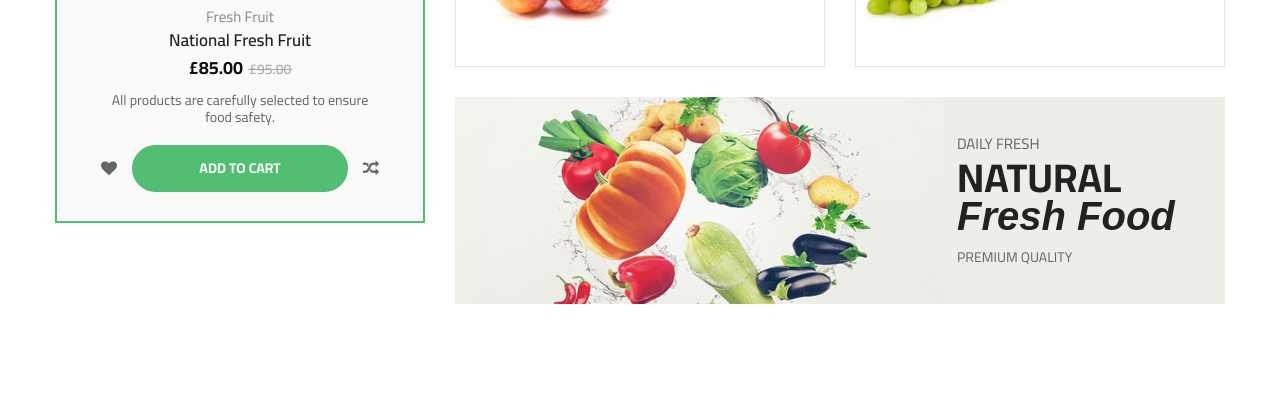
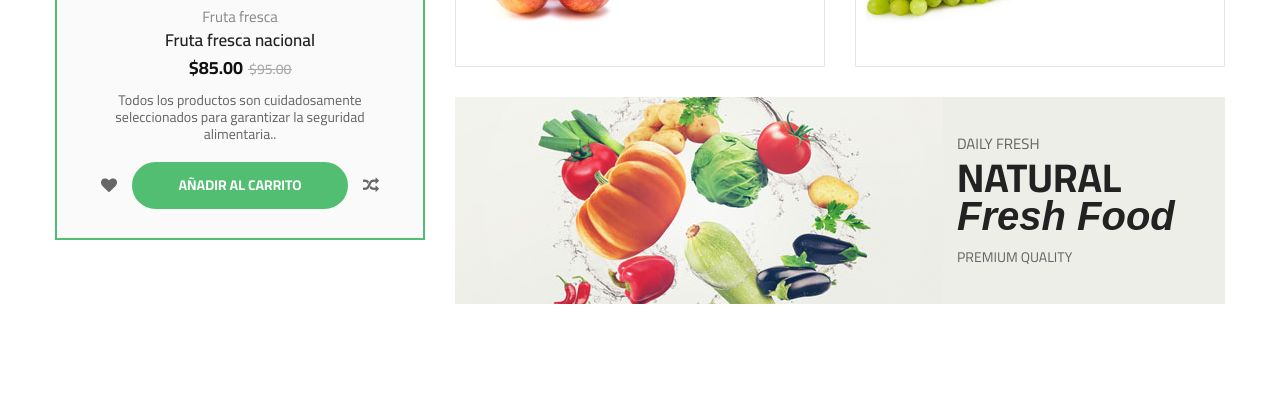
Before and after one commit to Samihaynes/Ecommerce-Fruits-Bazar, a PHP site: page /projects/ in a window 1280 px wide. Shown: the part 3390-3791 px from the top of the page. Run offline with PHP 8.4, Linux system fonts and the light colour scheme; data comes from the database, SQL or seed files in the repository; data that the repository does not hold is empty; some web fonts are replaced.

Commit message:
Message dial commit (ex: ajout de nouvelle fonctionnalité)

```diff
--- a/includes/banner_slider.php
+++ b/includes/banner_slider.php
@@ -31,7 +31,7 @@ while ($pdt_ftecth = mysqli_fetch_assoc($pdt_info)) {
                                     <div class="product-detail">
 
                                         <div class="price price-contain">
-                                            <ins><span class="price-amount"><span class="currencySymbol">TK. </span><?php echo $pdt_data['pdt_price'] ?></span></ins>
+                                            <ins><span class="price-amount"><span class="currencySymbol">$. </span><?php echo $pdt_data['pdt_price'] ?></span></ins>
 
 
                                         </div>
--- a/includes/deals_ofthe_day.php
+++ b/includes/deals_ofthe_day.php
@@ -1,6 +1,6 @@
 <div class="advance-product-box">
                                 <div class="biolife-title-box bold-style biolife-title-box__bold-style">
-                                    <h3 class="title">Deals of the day</h3>
+                                    <h3 class="title">Ofertas del día</h3>
                                 </div>
                                 <ul class="products biolife-carousel nav-top-right nav-none-on-mobile" data-slick='{"arrows":true, "dots":false, "infinite":false, "speed":400, "slidesMargin":30, "slidesToShow":1}'>
                                     <li class="product-item">
@@ -15,17 +15,17 @@
                                             </div>
                                             <div class="info">
                                                 <div class="biolife-countdown" data-datetime="2020-01-18 00:00 +00:00"></div>
-                                                <b class="categories">Fresh Fruit</b>
-                                                <h4 class="product-title"><a href="#" class="pr-name">National Fresh Fruit</a></h4>
+                                                <b class="categories">Fruta fresca</b>
+                                                <h4 class="product-title"><a href="#" class="pr-name">Fruta fresca nacional</a></h4>
                                                 <div class="price ">
-                                                    <ins><span class="price-amount"><span class="currencySymbol">£</span>85.00</span></ins>
-                                                    <del><span class="price-amount"><span class="currencySymbol">£</span>95.00</span></del>
+                                                    <ins><span class="price-amount"><span class="currencySymbol">$</span>85.00</span></ins>
+                                                    <del><span class="price-amount"><span class="currencySymbol">$</span>95.00</span></del>
                                                 </div>
                                                 <div class="slide-down-box">
-                                                    <p class="message">All products are carefully selected to ensure food safety.</p>
+                                                    <p class="message">Todos los productos son cuidadosamente seleccionados para garantizar la seguridad alimentaria..</p>
                                                     <div class="buttons">
                                                         <a href="#" class="btn wishlist-btn"><i class="fa fa-heart" aria-hidden="true"></i></a>
-                                                        <a href="#" class="btn add-to-cart-btn">add to cart</a>
+                                                        <a href="#" class="btn add-to-cart-btn">añadir al carrito</a>
                                                         <a href="#" class="btn compare-btn"><i class="fa fa-random" aria-hidden="true"></i></a>
                                                     </div>
                                                 </div>
@@ -44,17 +44,17 @@
                                             </div>
                                             <div class="info">
                                                 <div class="biolife-countdown" data-datetime="2020-01-03 00:00 +00:00"></div>
-                                                <b class="categories">Fresh Fruit</b>
-                                                <h4 class="product-title"><a href="#" class="pr-name">National Fresh Fruit</a></h4>
+                                                <b class="categories">Fruta fresca</b>
+                                                <h4 class="product-title"><a href="#" class="pr-name">Fruta fresca nacional</a></h4>
                                                 <div class="price ">
-                                                    <ins><span class="price-amount"><span class="currencySymbol">£</span>85.00</span></ins>
-                                                    <del><span class="price-amount"><span class="currencySymbol">£</span>95.00</span></del>
+                                                    <ins><span class="price-amount"><span class="currencySymbol">$</span>85.00</span></ins>
+                                                    <del><span class="price-amount"><span class="currencySymbol">$</span>95.00</span></del>
                                                 </div>
                                                 <div class="slide-down-box">
-                                                    <p class="message">All products are carefully selected to ensure food safety.</p>
+                                                    <p class="message">Todos los productos son cuidadosamente seleccionados para garantizar la seguridad alimentaria..</p>
                                                     <div class="buttons">
                                                         <a href="#" class="btn wishlist-btn"><i class="fa fa-heart" aria-hidden="true"></i></a>
-                                                        <a href="#" class="btn add-to-cart-btn">add to cart</a>
+                                                        <a href="#" class="btn add-to-cart-btn">añadir al carrito</a>
                                                         <a href="#" class="btn compare-btn"><i class="fa fa-random" aria-hidden="true"></i></a>
                                                     </div>
                                                 </div>
```
